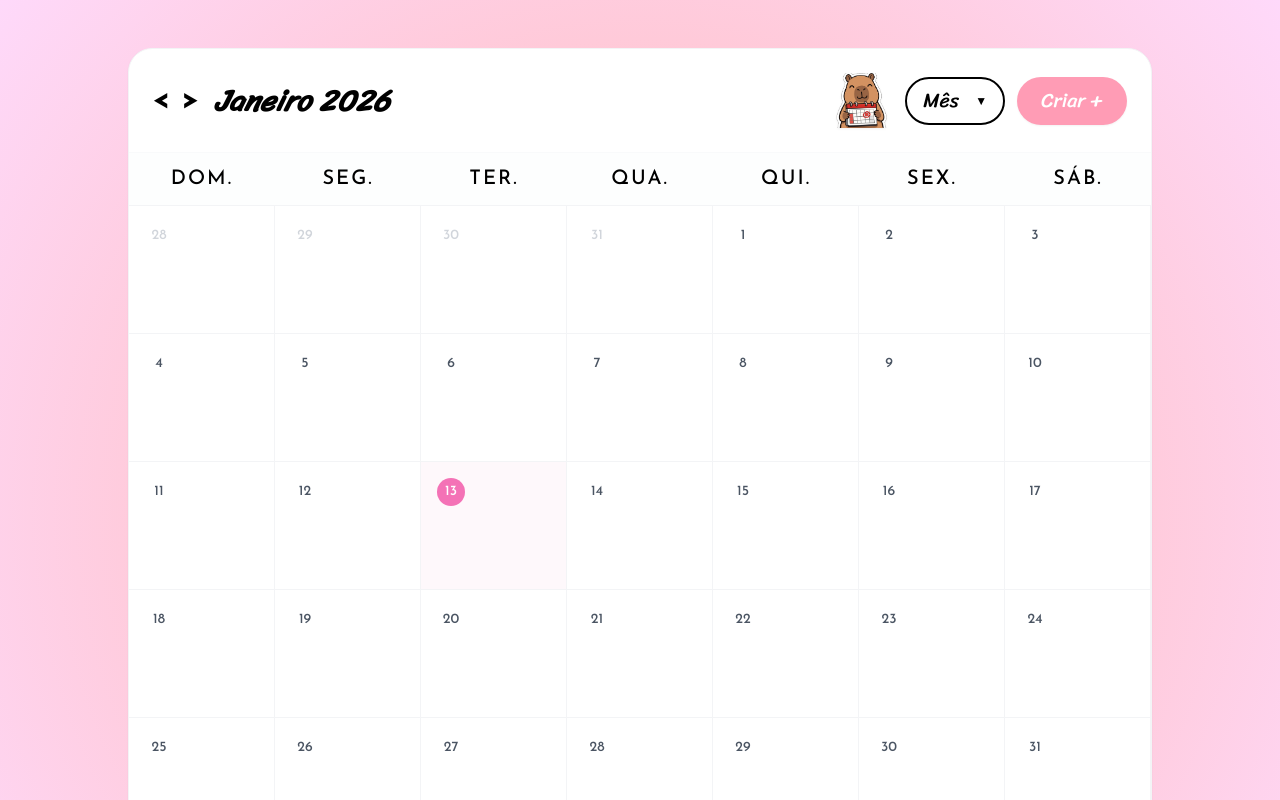
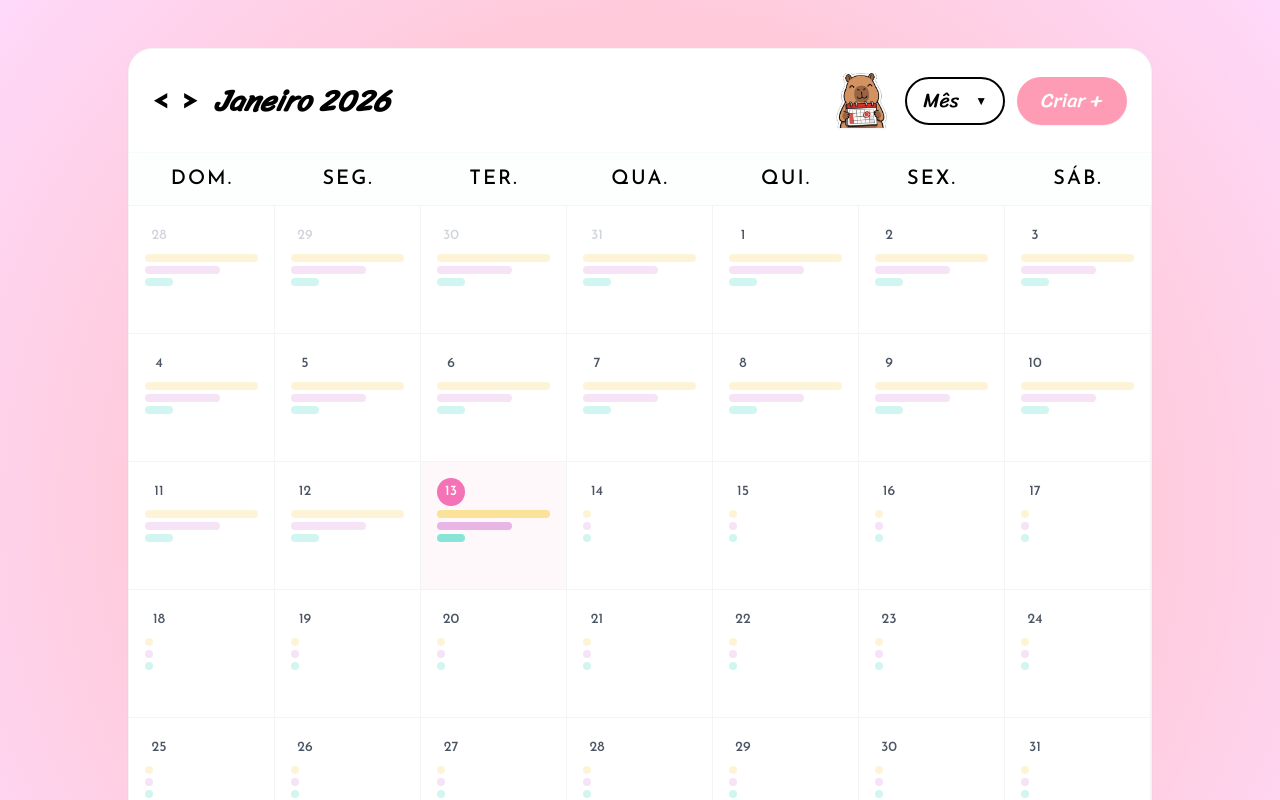
Before and after one commit to Saraingridsousa/Daylist_WebApp, a Next.js app: page /agenda in a window 1280 px wide. Shown: the top 800 px of the page. Built offline with nearby package versions, Linux system fonts and the light colour scheme.

Commit message:
adiciona progresso de habitos no mês

```diff
--- a/app/agenda/page.tsx
+++ b/app/agenda/page.tsx
@@ -253,11 +253,21 @@ export default function Calendar() {
                     {visao === 'Mês' && construirGradeMes().map((item, index) => {
                         const ehHoje = item.dataFull.toDateString() === hoje.toDateString();
                         return (
-                            <div key={index} className={`h-24 md:h-32 border-r border-b border-gray-100 p-4 transition cursor-pointer ${ehHoje ? 'bg-pink-50/50' : 'hover:bg-pink-50'}`}>
+                            <div key={index} className={`h-24 md:h-32 border-r border-b border-gray-100 p-4 transition cursor-pointer ${ehHoje ? 'bg-pink-50/50 hover:bg-pink-50/80' : 'hover:bg-pink-50/50'}`}>
                                 <span className={`flex items-center justify-center w-7 h-7 rounded-full text-sm font-medium
                                     ${!item.atual ? 'text-gray-300' : ehHoje ? 'bg-pink-400 text-white' : 'text-gray-600'}`}>
                                     {item.dia}
                                 </span>
+                                <div className="mt-1 flex flex-col gap-1">
+                                {habitosDoDia.map((habito, idx) => (
+                                    <div
+                                    key={idx}
+                                    className={`h-2 rounded-full`}
+                                    style={{ backgroundColor: ehHoje ? `${habito.cor}` : `${habito.cor}60`,
+                                    width: item.dataFull > hoje ? '0.5rem' : `${(habito.progresso / habito.meta) * 100}%` }}
+                                    ></div>
+                                ))}
+                                </div>
                             </div>
                         );
                     })}
```
